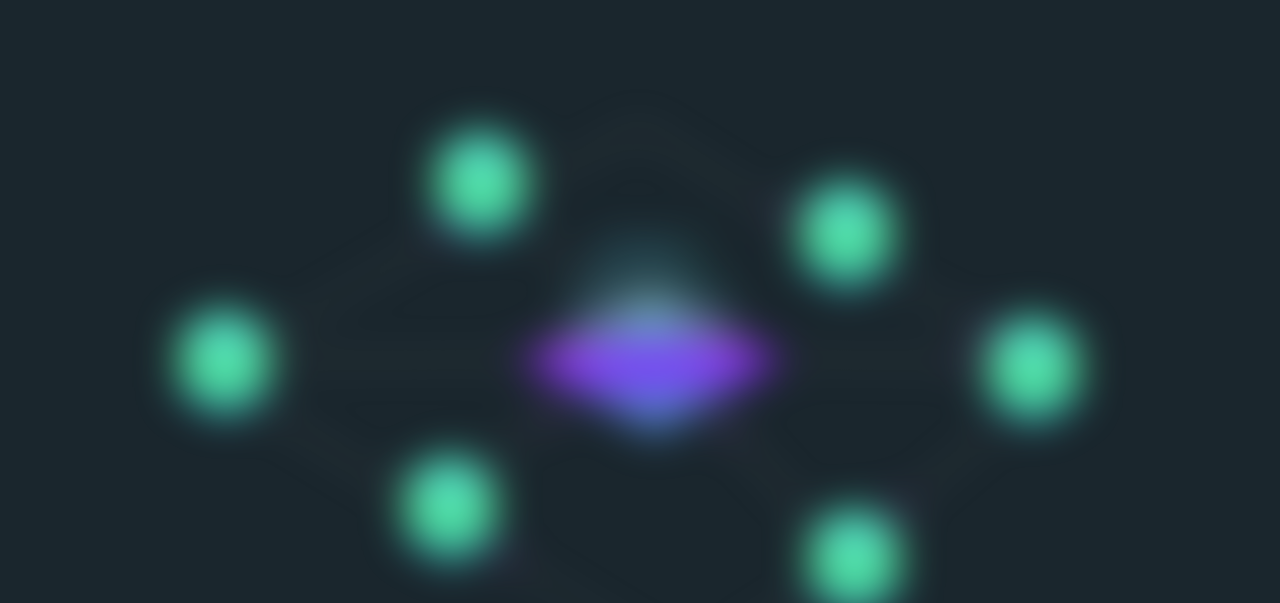
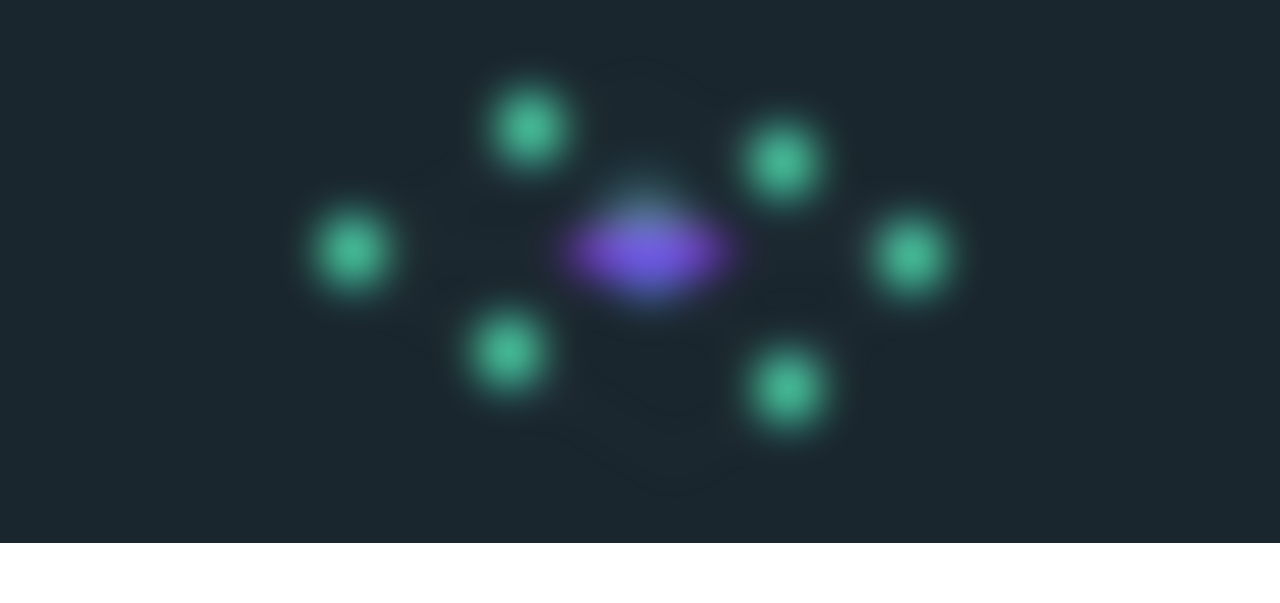
Before and after one commit to Ghost-Clear/Ghost-Clear-Website, a website: page Devices/devices.html in a window 1280 px wide. Shown: the part 197-800 px from the top of the page. Drawn offline with nearby package versions, Linux system fonts and the light colour scheme.

Commit message:
fix device image size

```diff
--- a/Devices/devices.html
+++ b/Devices/devices.html
@@ -41,7 +41,7 @@
             <h2 class="text-muted">Connect, choose, train.</h2>
         </div>
         <div id="animate-container" class="row justify-content-center text-center" >
-            <div class="col-xl-10">
+            <div class="col-xl-7">
             <div id="device-animation"></div>
             </div>
         </div>
```
